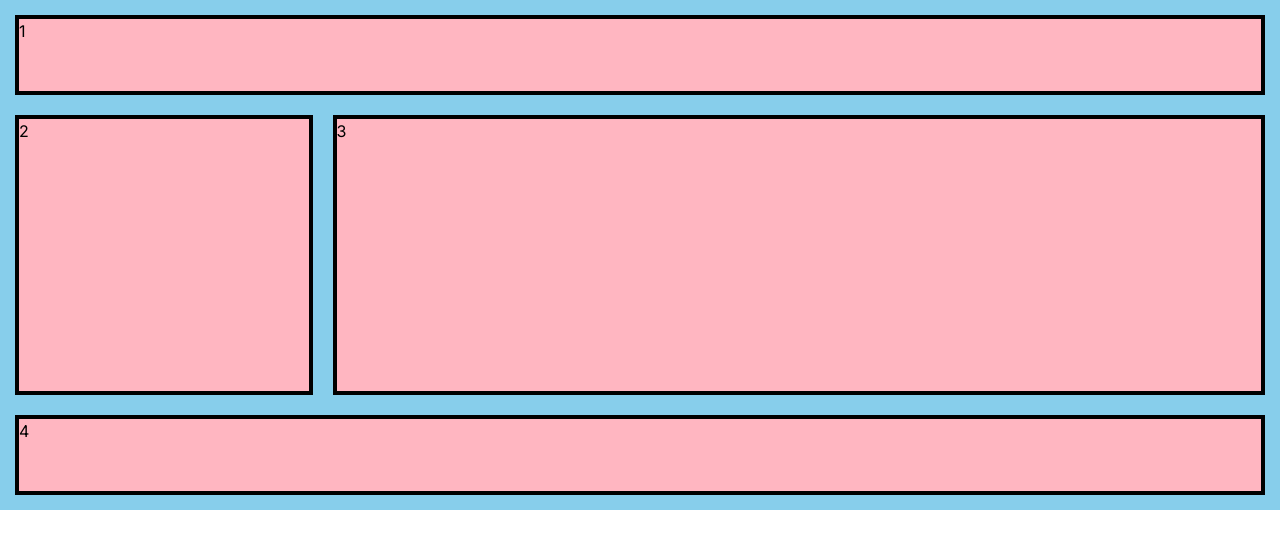
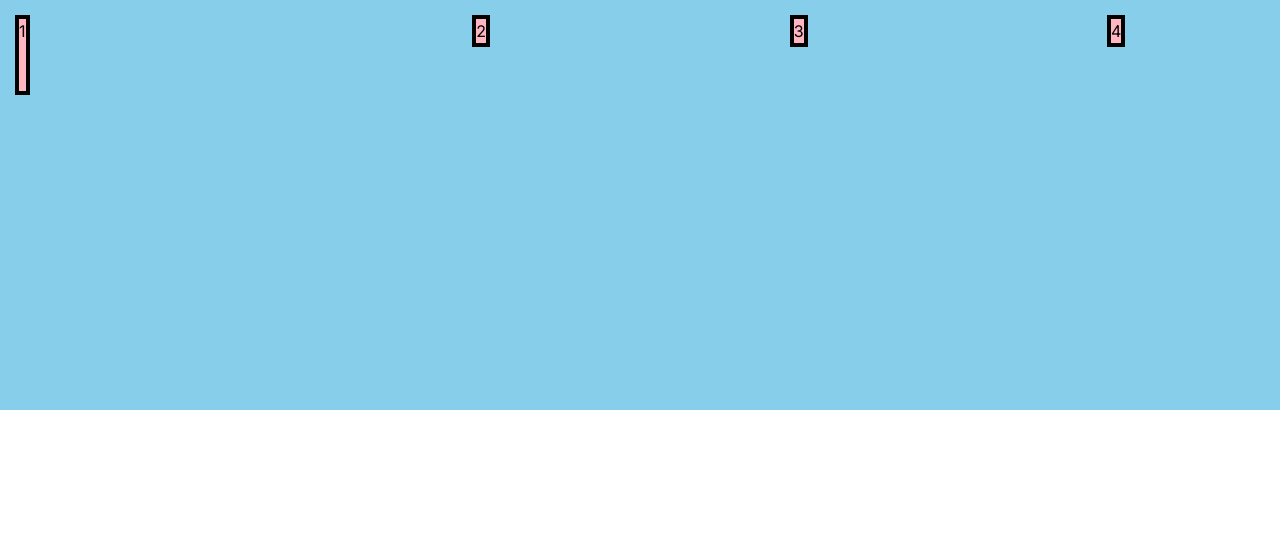
Before and after one commit to amyzliao/css-experiments, a Next.js app: page /test in a window 1280 px wide. Shown: the top 548 px of the page. Built offline with nearby package versions, Linux system fonts and the light colour scheme.

Commit message:
justify and align in grid

```diff
--- a/src/app/globals.css
+++ b/src/app/globals.css
@@ -31,13 +31,15 @@
   padding: 5px;
   display: grid;
 
-  grid-template-rows: 100px 300px 100px;
-  grid-template-columns: 1fr 3fr;
-  grid-template-areas:
-    'header header'
-    'main aside'
-    'footer footer';
+  grid-template-rows: repeat(4, 100px);
+  grid-template-columns: repeat(4, 1fr);
 
+  /* where to position children inside their grid space
+  default stretch for both*/
+  /* justify is horizontal */
+  justify-items: center;
+  /* align is vertical */
+  align-items: start;
 }
 
 .item {
@@ -47,18 +49,8 @@
   border-width: 4px;
 }
 
+/* where to position this one element inside its grid space */
 .item-1{
-  grid-area: header;
+  justify-self: start;
+  align-self: stretch;
 }
-
-.item-2{
-  grid-area: main;
-}
-
-.item-3{
-  grid-area: aside;
-}
-
-.item-4{
-  grid-area: footer;
-}
```
